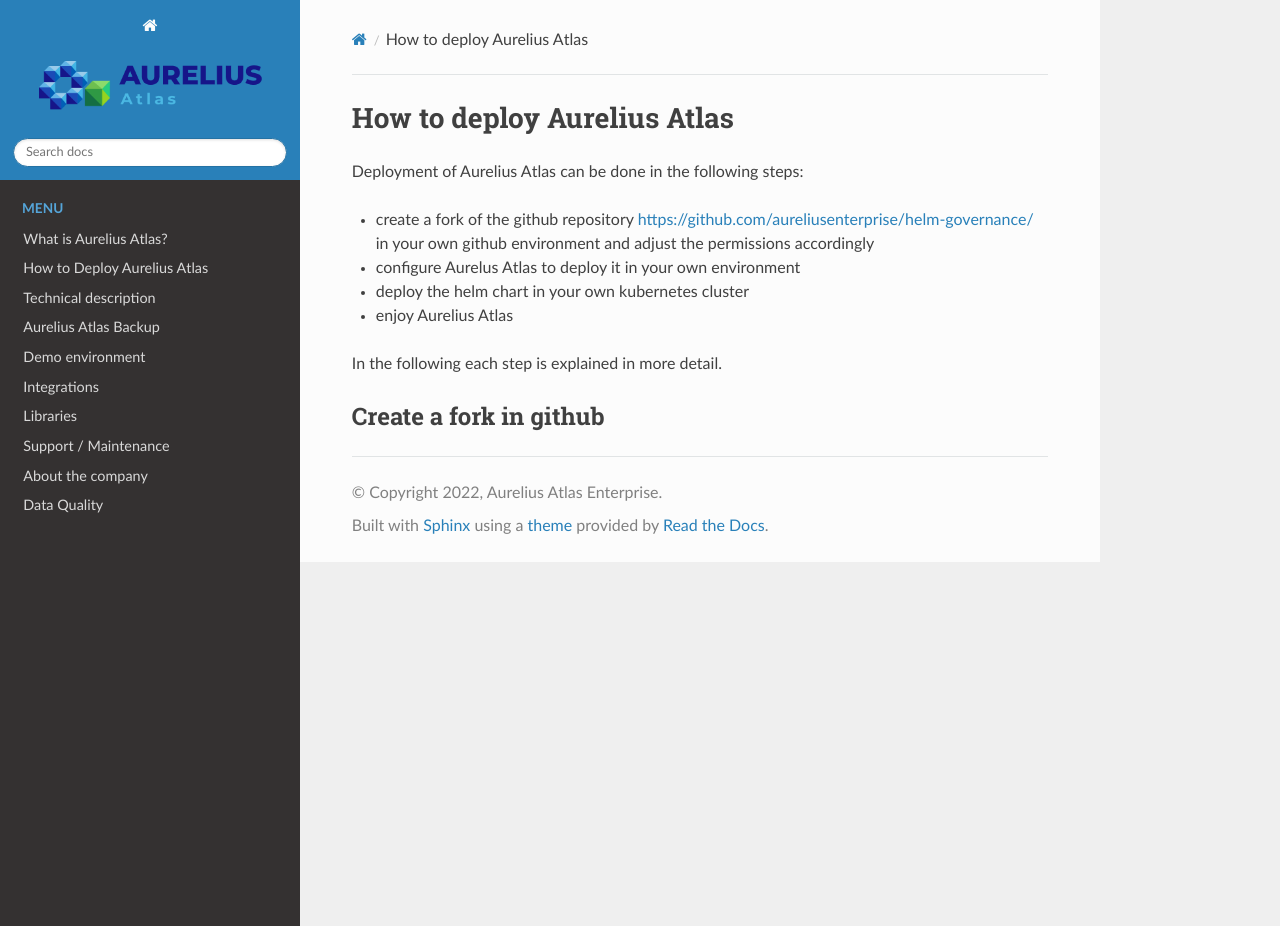
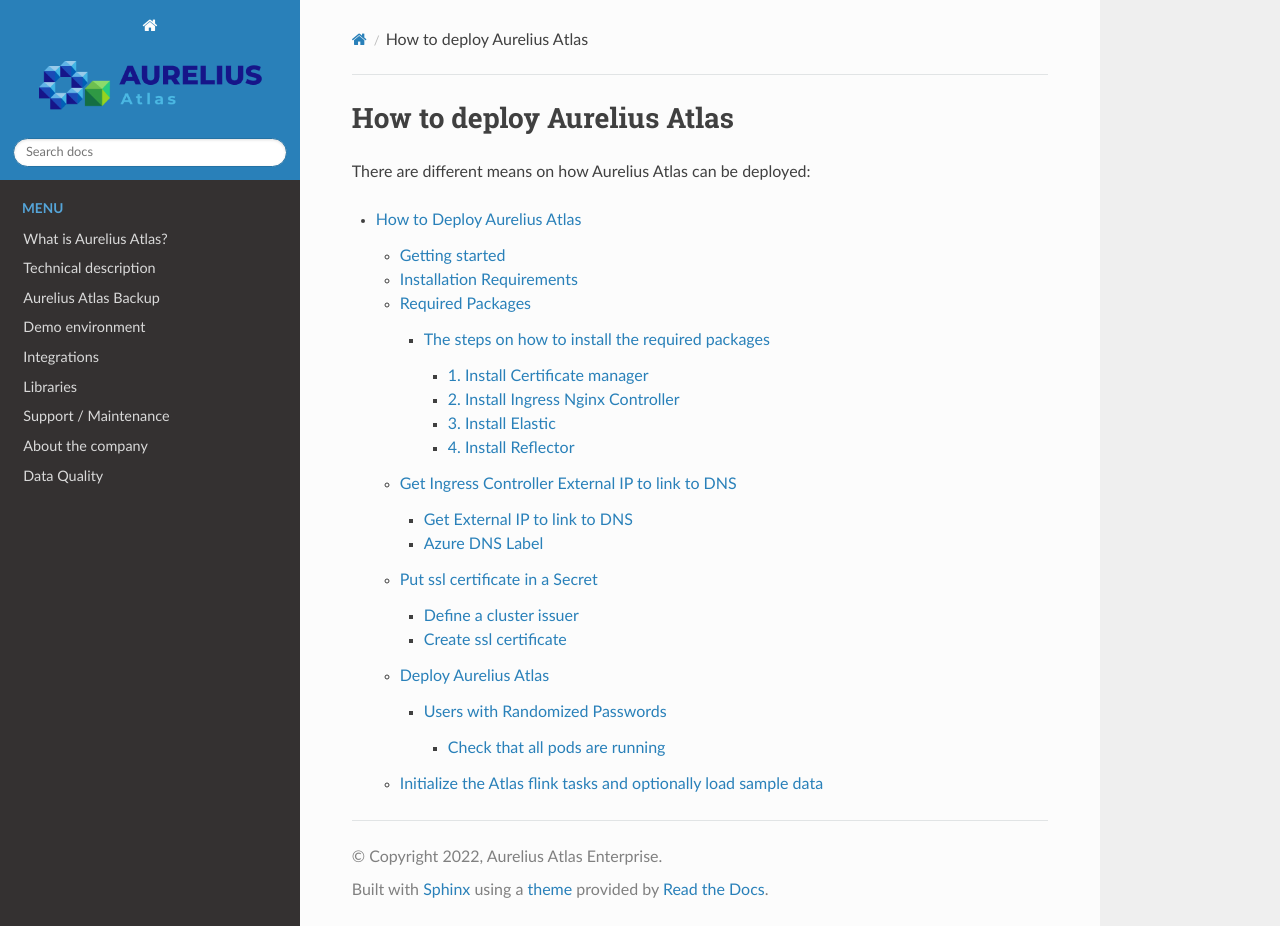
Before and after one commit to aureliusenterprise/doc_technical_manual, a Sphinx documentation site: the page built from DOc/docs/source/Options/how.rst, in a window 1280 px wide and 926 px high. Built offline with Sphinx 7.4.7 and the Read the Docs theme 2.0.0, drawn with Linux system fonts in a browser that asks for light colours; pages that are not in the unit, such as notebooks, are missing from menus.

Commit message:
added deployment and backup description

```diff
--- a/DOc/docs/source/Options/how.rst
+++ b/DOc/docs/source/Options/how.rst
@@ -2,14 +2,9 @@
 ============================
 .. _how:
 
-Deployment of Aurelius Atlas can be done in the following steps:
+There are different means on how Aurelius Atlas can be deployed:
 
-* create a fork of the github repository https://github.com/aureliusenterprise/helm-governance/ in your own github environment and adjust the permissions accordingly
-* configure Aurelus Atlas to deploy it in your own environment
-* deploy the helm chart in your own kubernetes cluster
-* enjoy Aurelius Atlas
+.. toctree::
+   :includehidden:
 
-In the following each step is explained in more detail.
-
-Create a fork in github
------------------------
+   Deployment/helm_deployment
```
Also changed, not shown: DOc/docs/source/Options/Deployment/helm_deployment.md (renamed from DOc/docs/source/Options/helm_deployment.md).
